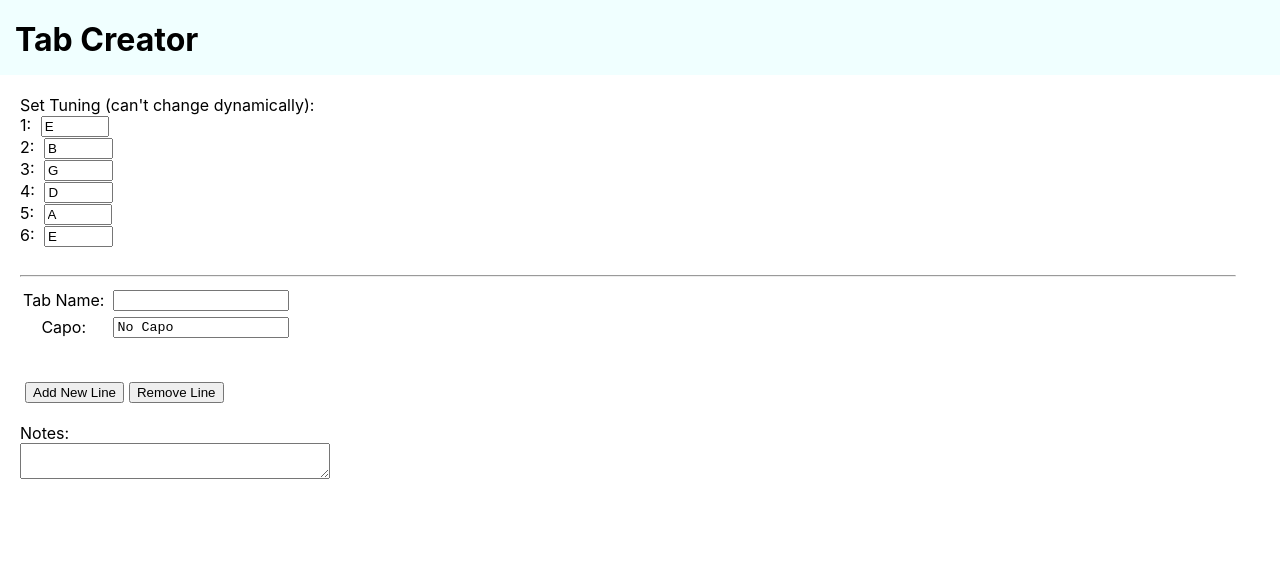
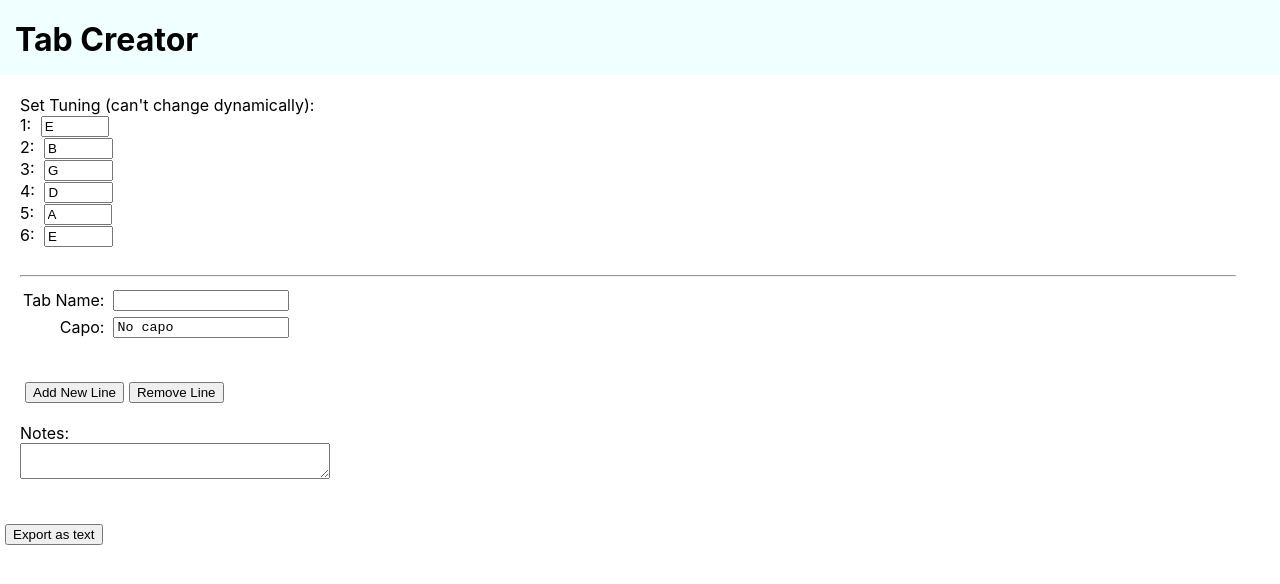
Before and after one commit to Farzan-Nadeem/tab-creator, a React (Create React App) app: page / in a window 1280 px wide. Shown: the top 584 px of the page. Built offline with nearby package versions, Linux system fonts and the light colour scheme.

Commit message:
Minor UI fix and added ability to export tab as text

```diff
--- a/public/index.html
+++ b/public/index.html
@@ -19,7 +19,7 @@
       work correctly both with client-side routing and a non-root public URL.
       Learn how to configure a non-root public URL by running `npm run build`.
     -->
-    <title>React App</title>
+    <title>Tab Creator</title>
   </head>
   <body>
     <noscript>
--- a/src/App.css
+++ b/src/App.css
@@ -26,6 +26,7 @@ tr.tr {
 
 td.option {
   display: table-cell;
+  text-align: right;
 }
 
 .textarea {
--- a/src/App.js
+++ b/src/App.js
@@ -14,6 +14,9 @@ class App extends Component {
 
     this.state = {
       lines: [],
+      capo: "No capo",
+      tabName: "",
+      notes: "",
       tuning:
       {
         0: "E",
@@ -51,6 +54,56 @@ class App extends Component {
     this.setState({ tuning: tuning });
   }
 
+  exportText() {
+    var tables = document.getElementById("lines").getElementsByTagName("table");
+
+    var text = [];
+    for(var lineCount = 0; lineCount < tables.length; lineCount++) {
+      var rows = tables[lineCount].rows;
+
+      var line = ["", "", "", "", "", ""];
+      for(var rowCount = 0; rowCount < rows.length ; rowCount++) {
+        for(var stringCount = 0; stringCount < 6 ; stringCount++) {
+          line[stringCount] += rows[rowCount].children[stringCount].firstChild.value;
+        }
+      }
+      text.push(line.join("\r\n")+"\r\n");
+    }
+
+    var fileContents = "Tab Name: " + this.state.tabName + "\r\n"
+                      + "Capo: "    + this.state.capo    + "\r\n\r\n"
+                      + text.join("\r\n") + "\r\n"
+                      + "Notes: \r\n"
+                      + this.state.notes;
+
+    this.download(this.state.tabName + ".txt", fileContents);
+  }
+
+  download(filename, text) {
+    var element = document.createElement('a');
+    element.setAttribute('href', 'data:text/plain;charset=utf-8,' + encodeURIComponent(text));
+    element.setAttribute('download', filename);
+
+    element.style.display = 'none';
+    document.body.appendChild(element);
+
+    element.click();
+
+    document.body.removeChild(element);
+  }
+
+  titleChange(event) {
+    this.setState({tabName: event.target.value});
+  }
+
+  capoChange(event) {
+    this.setState({capo: event.target.value});
+  }
+
+  notesChange(event) {
+    this.setState({notes: event.target.value});
+  }
+
   render() {
     return (
       <div>
@@ -66,11 +119,11 @@ class App extends Component {
             <tbody>
               <tr className="tr">
                 <td className="option">Tab Name:</td>
-                <td className="option"><input type="text" value={this.tabName}></input></td>
+                <td className="option"><input type="text" defaultValue={this.state.tabName} onChange={this.titleChange.bind(this)}></input></td>
               </tr>
               <tr className="tr">
                 <td className="option">Capo:</td>
-                <td className="option"><input type="text" defaultValue="No Capo"></input></td>
+                <td className="option"><input type="text" defaultValue={this.state.capo} onChange={this.capoChange.bind(this)}></input></td>
               </tr>
             </tbody>
           </table>
@@ -88,10 +141,15 @@ class App extends Component {
           <br /><br />
 
           <label>Notes:</label> <br />
-          <textarea className="textarea"></textarea>
+          <textarea className="textarea" defaultValue={this.state.notes} onChange={this.notesChange.bind(this)}></textarea>
 
         </div>
 
+          <br /><br />
+          <button onClick={this.exportText.bind(this)}>Export as text</button>
+
+          <br /><br />
+          <br /><br />
       </div>
     );
   }
```
Also changed, not shown: public/manifest.json.
